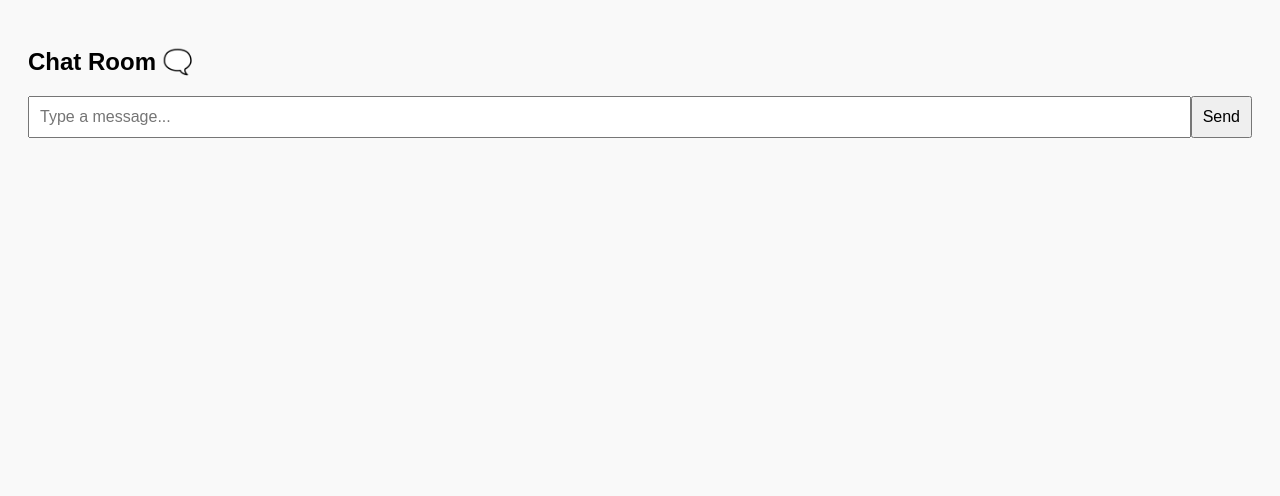
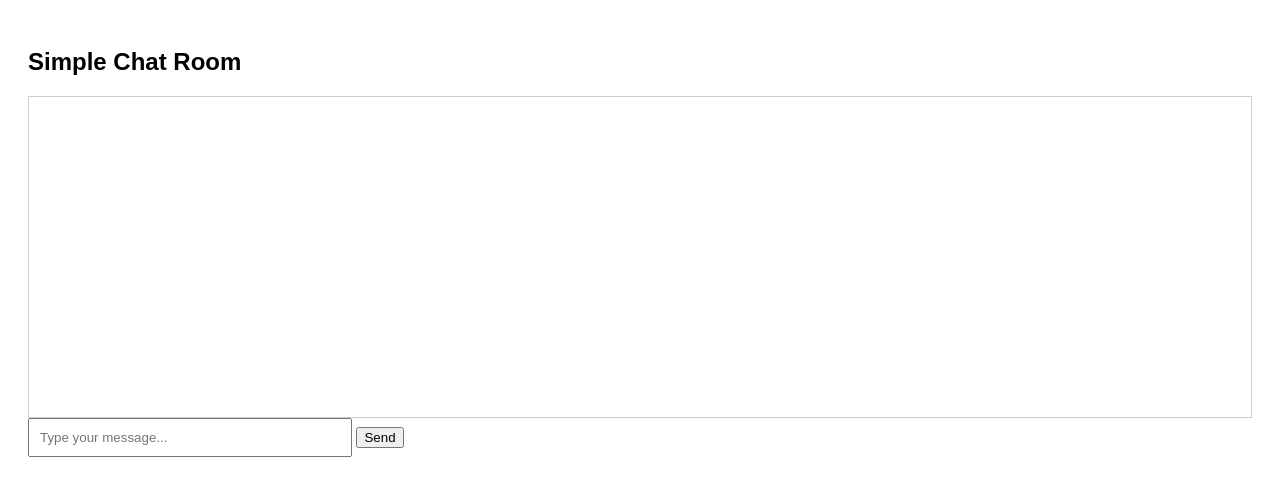
Before and after one commit to studybuddy1107/Chat-room-u, a website: page index.html in a window 1280 px wide. Both pictures are taken after typing "Sample" into the empty fields and a click on the button "Send". Drawn offline with nearby package versions, Linux system fonts and the light colour scheme; no server answers.

Commit message:
Update index.html

```diff
--- a/index.html
+++ b/index.html
@@ -2,43 +2,41 @@
 <html>
 <head>
   <title>Chat Room</title>
+  <script src="https://cdnjs.cloudflare.com/ajax/libs/socket.io/4.7.2/socket.io.min.js"></script>
   <style>
-    body { font-family: sans-serif; background: #f9f9f9; padding: 20px; }
-    #messages { list-style: none; padding: 0; }
-    #messages li { background: #eee; margin: 5px 0; padding: 10px; border-radius: 5px; }
-    #form { display: flex; margin-top: 20px; }
-    #input { flex: 1; padding: 10px; font-size: 16px; }
-    #send { padding: 10px; font-size: 16px; }
+    body { font-family: Arial; padding: 20px; }
+    #messages { border: 1px solid #ccc; height: 300px; overflow-y: scroll; padding: 10px; }
+    input { padding: 10px; width: 300px; }
   </style>
 </head>
 <body>
-  <h2>Chat Room 🗨️</h2>
-  <ul id="messages"></ul>
-  <form id="form">
-    <input id="input" autocomplete="off" placeholder="Type a message..." />
-    <button id="send">Send</button>
-  </form>
+  <h2>Simple Chat Room</h2>
+  <div id="messages"></div>
+  <input id="message" placeholder="Type your message..." autocomplete="off" />
+  <button onclick="sendMessage()">Send</button>
 
-  <script src="/socket.io/socket.io.js"></script>
   <script>
     const socket = io();
-    const form = document.getElementById('form');
-    const input = document.getElementById('input');
-    const messages = document.getElementById('messages');
 
-    form.addEventListener('submit', function(e) {
-      e.preventDefault();
-      if (input.value) {
-        socket.emit('chat message', input.value);
+    socket.on('message', function(msg) {
+      const messages = document.getElementById('messages');
+      const messageElement = document.createElement('div');
+      messageElement.innerText = msg;
+      messages.appendChild(messageElement);
+      messages.scrollTop = messages.scrollHeight;
+    });
+
+    function sendMessage() {
+      const input = document.getElementById('message');
+      const msg = input.value;
+      if (msg.trim() !== '') {
+        socket.send(msg);
         input.value = '';
       }
-    });
+    }
 
-    socket.on('chat message', function(msg) {
-      const item = document.createElement('li');
-      item.textContent = msg;
-      messages.appendChild(item);
-      window.scrollTo(0, document.body.scrollHeight);
+    document.getElementById('message').addEventListener('keypress', function(e) {
+      if (e.key === 'Enter') sendMessage();
     });
   </script>
 </body>
```
